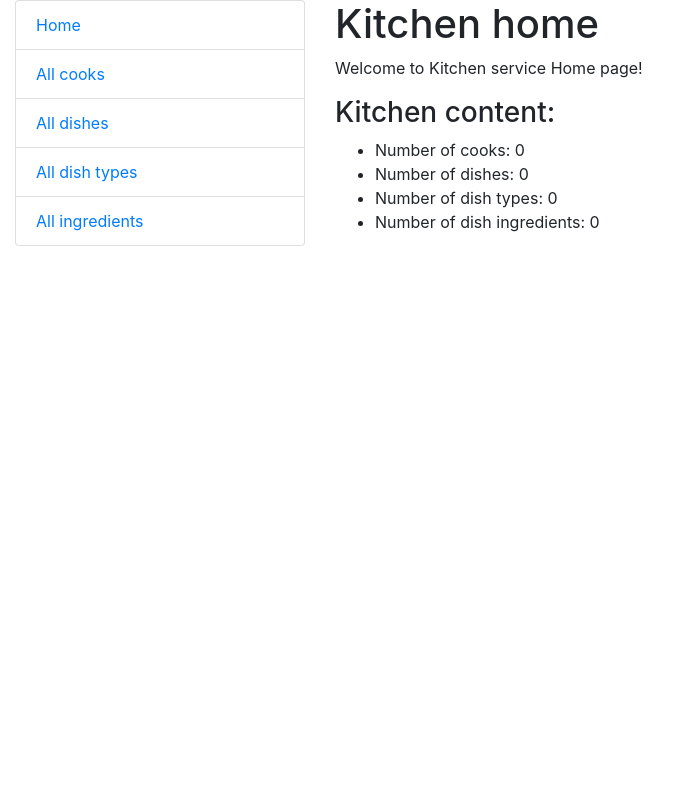
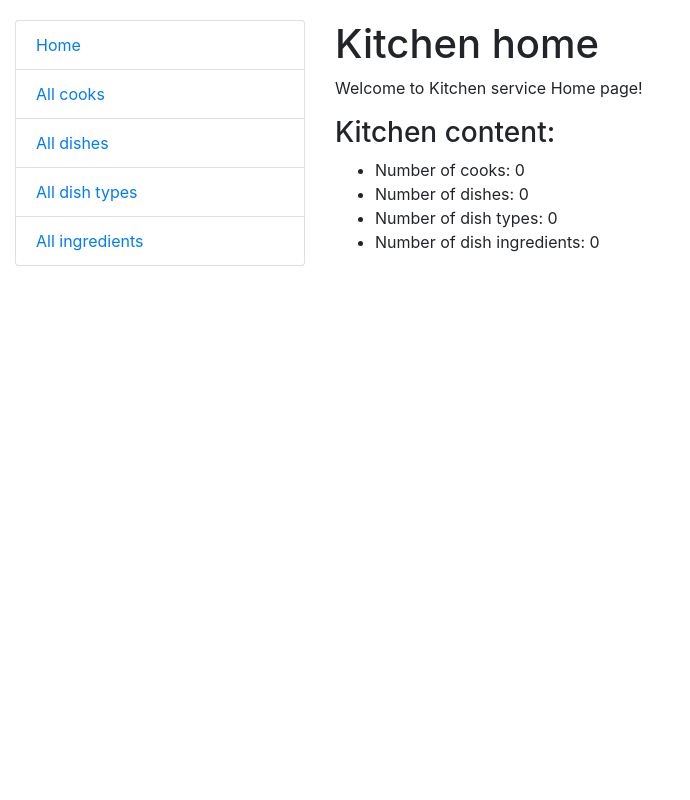
Before and after one commit to KolBohdan/restaurant-kitchen-service, a Django app: page / in a window 1280 px wide. Shown: the whole page, without its empty margins (0-690 px from the left). Run offline with Django 4.2, Linux system fonts and the light colour scheme; data that the repository does not hold is empty.

Commit message:
Add simple static css file to the project

```diff
--- a/restaurant_kitchen_service/settings.py
+++ b/restaurant_kitchen_service/settings.py
@@ -118,6 +118,10 @@ USE_TZ = True
 
 STATIC_URL = "static/"
 
+STATICFILES_DIRS = [
+    BASE_DIR / "static",
+]
+
 # Default primary key field type
 # https://docs.djangoproject.com/en/4.2/ref/settings/#default-auto-field
 
--- /dev/null
+++ b/static/css/style.css
@@ -0,0 +1,8 @@
+body {
+    margin-top: 20px;
+}
+
+.sidebar-nav {
+    padding: 0;
+    list-style: none;
+}
--- a/templates/base.html
+++ b/templates/base.html
@@ -4,6 +4,8 @@
   <meta charset="UTF-8">
   <meta name="viewport" content="width=device-width, initial-scale=1.0">
   <link rel="stylesheet" href="https://cdn.jsdelivr.net/npm/bootstrap@4.6.2/dist/css/bootstrap.min.css" integrity="sha384-xOolHFLEh07PJGoPkLv1IbcEPTNtaed2xpHsD9ESMhqIYd0nLMwNLD69Npy4HI+N" crossorigin="anonymous">
+  {% load static %}
+  <link rel="stylesheet" href="{% static 'css/style.css' %}">
   {% block title %}
     <title>Kitchen service</title>
   {% endblock %}
```
Also changed, not shown: templates/includes/sidebar.html (line endings or trailing spaces).
